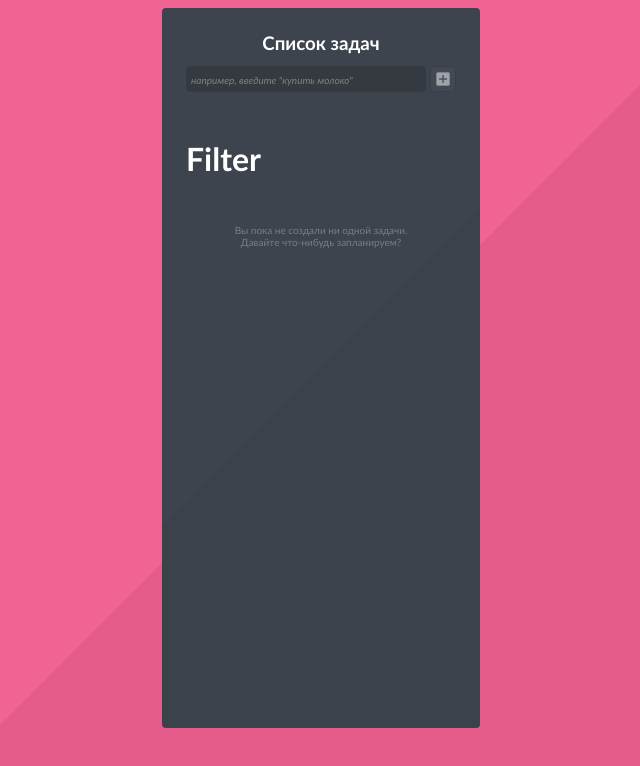
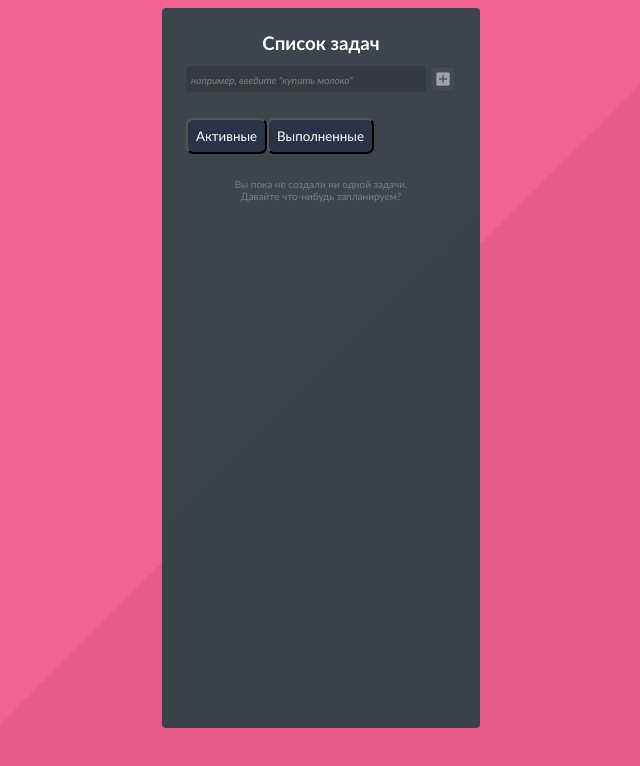
Before and after one commit to eg-bond/testing_hw, a React app: page / in a window 1280 px wide. Shown: the top 766 px of the page, without its empty margins (319-959 px from the left). Built offline with nearby package versions, Linux system fonts and the light colour scheme.

Commit message:
feat: tests for Filter component and its logic implemented

```diff
--- a/src/components/Empty.tsx
+++ b/src/components/Empty.tsx
@@ -1,7 +1,17 @@
-export const Empty = () => {
+import { FilterType } from './Filter';
+
+interface IEmpty {
+  allTasks: Task[];
+}
+
+export const Empty = ({ allTasks }: IEmpty) => {
+  if (allTasks.length > 0) {
+    return null;
+  }
   return (
-    <div className="empty-wrapper">
-      Вы пока не создали ни одной задачи. <br />Давайте что-нибудь запланируем?
+    <div className='empty-wrapper'>
+      Вы пока не создали ни одной задачи. <br />
+      Давайте что-нибудь запланируем?
     </div>
   );
 };
--- a/src/components/Filter.tsx
+++ b/src/components/Filter.tsx
@@ -1,7 +1,74 @@
-export const Filter = () => {
+import { useEffect } from 'react';
+
+export enum FilterType {
+  All = 'all',
+  Active = 'active',
+  Done = 'done',
+}
+
+interface IFilter {
+  currentFilter: FilterType;
+  setItemsToList: React.Dispatch<React.SetStateAction<Task[]>>;
+  setCurrentFilter: React.Dispatch<React.SetStateAction<FilterType>>;
+  allTasks: Task[];
+  activeTasks: Task[];
+  doneTasks: Task[];
+}
+
+export const Filter = ({
+  currentFilter,
+  setItemsToList,
+  setCurrentFilter,
+  allTasks,
+  activeTasks,
+  doneTasks,
+}: IFilter) => {
+  // update itemsToList if state changes
+  useEffect(() => {
+    if (currentFilter === FilterType.All) setItemsToList(allTasks);
+    if (currentFilter === FilterType.Active) setItemsToList(activeTasks);
+    if (currentFilter === FilterType.Done) setItemsToList(doneTasks);
+  }, [allTasks, activeTasks, doneTasks]);
+
+  const handleFilter = (filterType: FilterType) => {
+    if (filterType === currentFilter) {
+      setItemsToList(allTasks);
+      setCurrentFilter(FilterType.All);
+      return;
+    }
+    if (filterType === FilterType.Active) {
+      setItemsToList(activeTasks);
+    }
+    if (filterType === FilterType.Done) {
+      setItemsToList(doneTasks);
+    }
+    setCurrentFilter(filterType);
+  };
+
   return (
     <div>
-      <h1>Filter</h1>
+      <button
+        style={{
+          color: 'white',
+          backgroundColor:
+            currentFilter === FilterType.Active ? 'red' : '#293547',
+          borderRadius: '7px',
+          padding: '0.5rem',
+        }}
+        onClick={() => handleFilter(FilterType.Active)}>
+        Активные
+      </button>
+      <button
+        style={{
+          color: 'white',
+          backgroundColor:
+            currentFilter === FilterType.Done ? 'red' : '#293547',
+          borderRadius: '7px',
+          padding: '0.5rem',
+        }}
+        onClick={() => handleFilter(FilterType.Done)}>
+        Выполненные
+      </button>
     </div>
   );
 };
--- a/src/modules/TaskList.tsx
+++ b/src/modules/TaskList.tsx
@@ -1,12 +1,26 @@
+import { useState } from 'react';
 import { useDispatch, useSelector } from 'react-redux';
 import { Empty } from 'src/components/Empty';
-import { Filter } from 'src/components/Filter';
+import { Filter, FilterType } from 'src/components/Filter';
 import { List } from 'src/components/List';
-import { deleteTask, tasksSelector, toggleTask } from 'src/store/taskSlice';
+import {
+  activeTasksSelector,
+  deleteTask,
+  doneTasksSelector,
+  tasksSelector,
+  toggleTask,
+} from 'src/store/taskSlice';
 
 export const TaskList = () => {
-  const items = useSelector(tasksSelector);
+  const allTasks = useSelector(tasksSelector);
+  const activeTasks = useSelector(activeTasksSelector);
+  const doneTasks = useSelector(doneTasksSelector);
+
   const dispatch = useDispatch();
+  const [itemsToList, setItemsToList] = useState<Task[]>(allTasks);
+  const [currentFilter, setCurrentFilter] = useState<FilterType>(
+    FilterType.All
+  );
 
   const handleDelete = (id: Task['id']) => {
     dispatch(deleteTask(id));
@@ -18,11 +32,22 @@ export const TaskList = () => {
 
   return (
     <>
-      <Filter />
-      {items.length > 0 ? (
-        <List items={items} onDelete={handleDelete} onToggle={handleToggle} />
+      <Filter
+        currentFilter={currentFilter}
+        setItemsToList={setItemsToList}
+        setCurrentFilter={setCurrentFilter}
+        allTasks={allTasks}
+        activeTasks={activeTasks}
+        doneTasks={doneTasks}
+      />
+      {itemsToList.length > 0 ? (
+        <List
+          items={itemsToList}
+          onDelete={handleDelete}
+          onToggle={handleToggle}
+        />
       ) : (
-        <Empty />
+        <Empty allTasks={allTasks} />
       )}
     </>
   );
--- a/src/store/taskSlice.ts
+++ b/src/store/taskSlice.ts
@@ -1,4 +1,4 @@
-import { createSlice } from '@reduxjs/toolkit';
+import { createSelector, createSlice } from '@reduxjs/toolkit';
 import type { PayloadAction } from '@reduxjs/toolkit';
 import { RootState } from './configureStore';
 
@@ -7,7 +7,7 @@ export interface taskListState {
   notification: string;
 }
 
-const initialState: taskListState = {
+export const initialState: taskListState = {
   list: [],
   notification: '',
 };
@@ -65,6 +65,20 @@ export default taskListSlice.reducer;
 
 export const tasksSelector = (state: RootState) => state.taskList.list;
 
+export const activeTasksSelector = createSelector(
+  [tasksSelector],
+  (tasks: Task[]): Task[] => {
+    return tasks.filter(item => !item.done);
+  }
+);
+
+export const doneTasksSelector = createSelector(
+  [tasksSelector],
+  (tasks: Task[]): Task[] => {
+    return tasks.filter(item => item.done);
+  }
+);
+
 export const fullCount = (state: RootState) => state.taskList.list.length;
 
 export const completeCount = (state: RootState) =>
```
Also changed, not shown: 1 other file (tests, documents, lock files or other folders).
